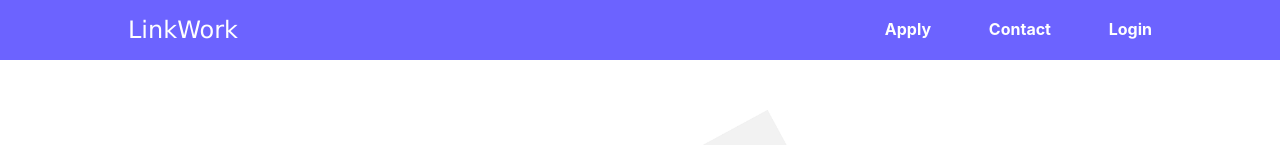
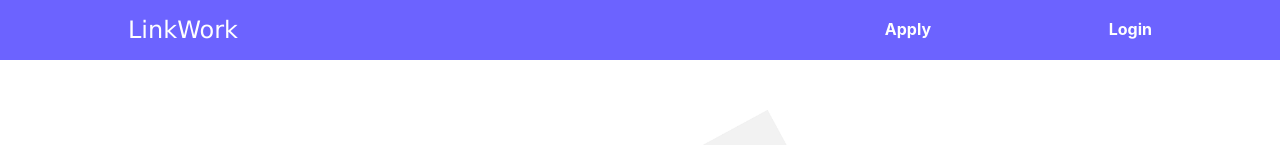
Before and after one commit to Anubhav311/lw_frontend, a React (Create React App) app: page / in a window 1280 px wide. Shown: the top 145 px of the page. Built offline with nearby package versions, Linux system fonts and the light colour scheme.

Commit message:
removed FAQ tab from navbar

```diff
--- a/src/App.js
+++ b/src/App.js
@@ -17,7 +17,7 @@ function App() {
         <Link to="/"><p className="logo">LinkWork</p></Link>
         <ul className="landing-page-navbuttons">
           <Link to="/apply"><li>Apply</li></Link>
-          <li>Contact</li>
+          {/* <li>FAQs</li> */}
           <Link to="/login"><li>Login</li></Link>
         </ul>
       </nav>
```
